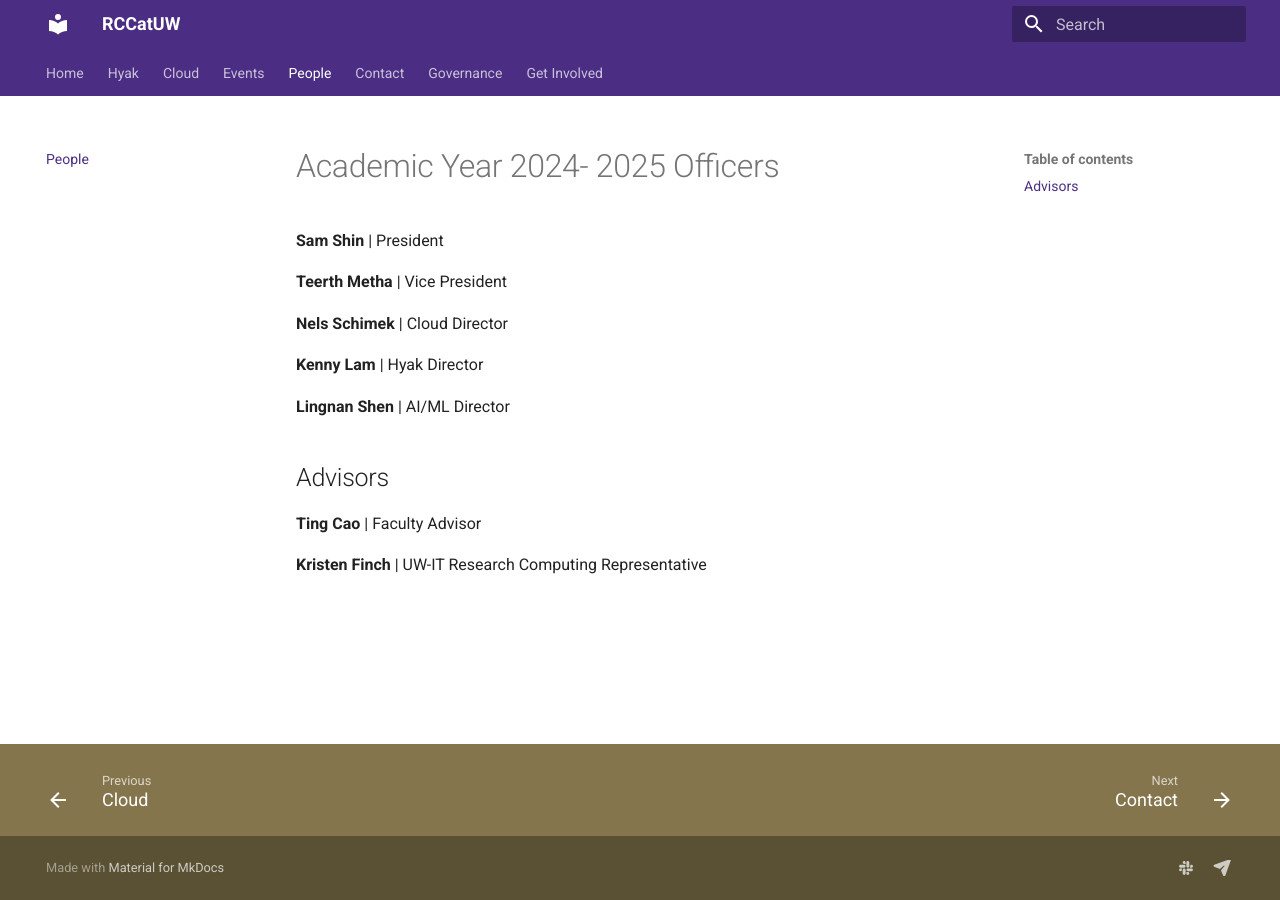
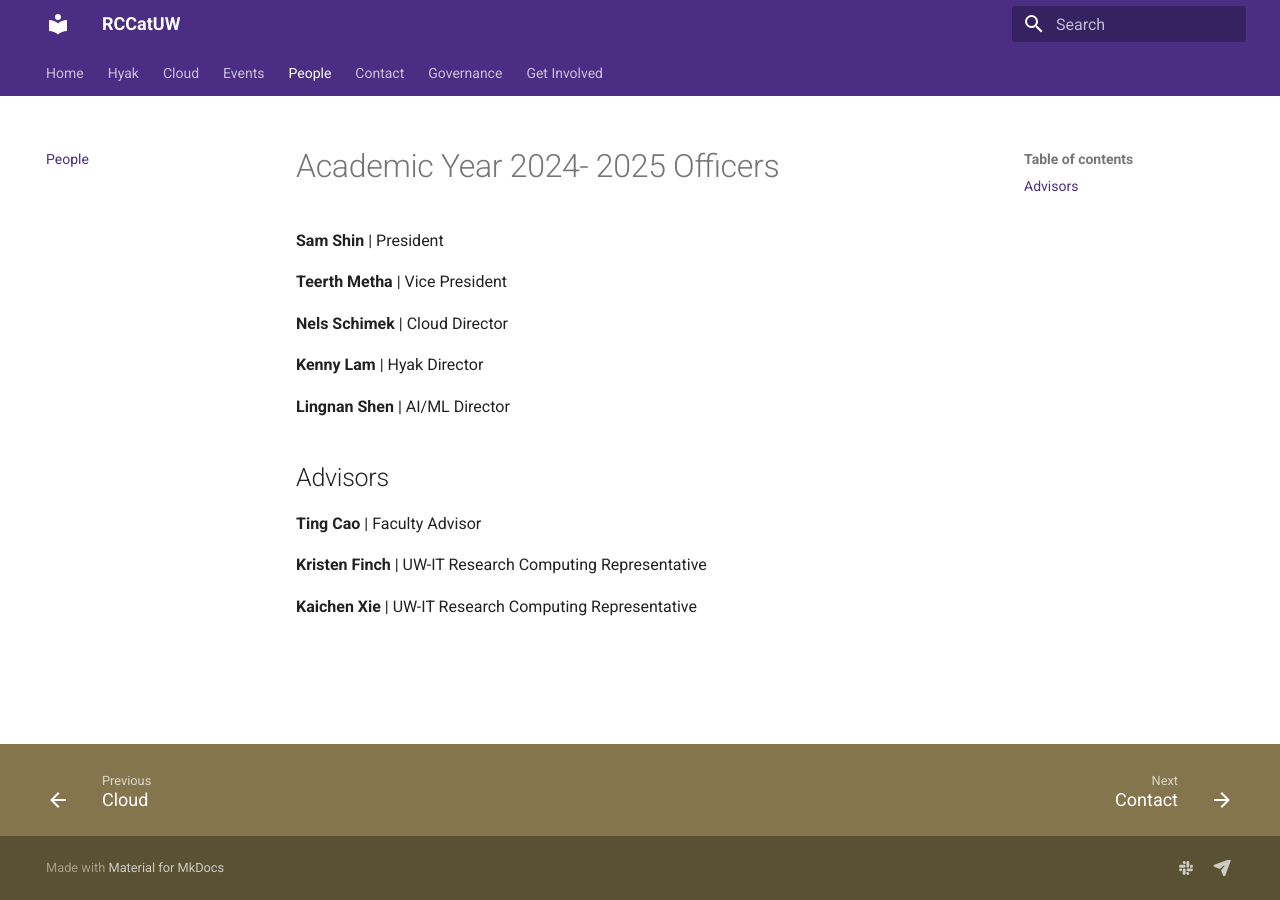
Before and after one commit to UW-HPC/website_revamp, an MkDocs documentation site: the page built from docs/people.md, in a window 1280 px wide. Built offline with MkDocs 1.6.1 and Material for MkDocs 9.7.7, drawn with Linux system fonts in a browser that asks for light colours.

Commit message:
updated name

```diff
--- a/docs/people.md
+++ b/docs/people.md
@@ -22,3 +22,6 @@ Faculty Advisor
 
 **Kristen Finch** |
 UW-IT Research Computing Representative
+
+**Kaichen Xie** |
+UW-IT Research Computing Representative
```
Also changed, not shown: 1 other file.
